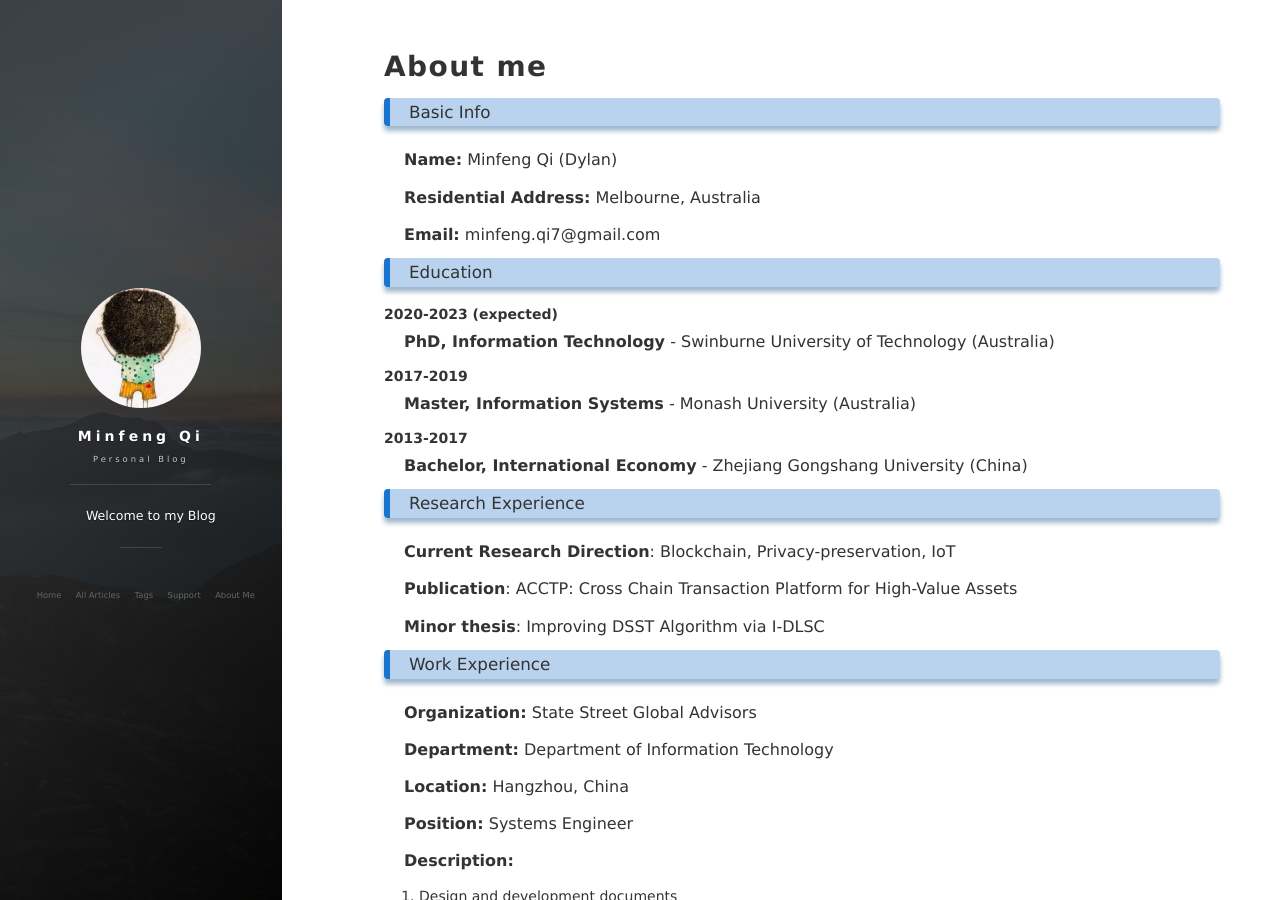
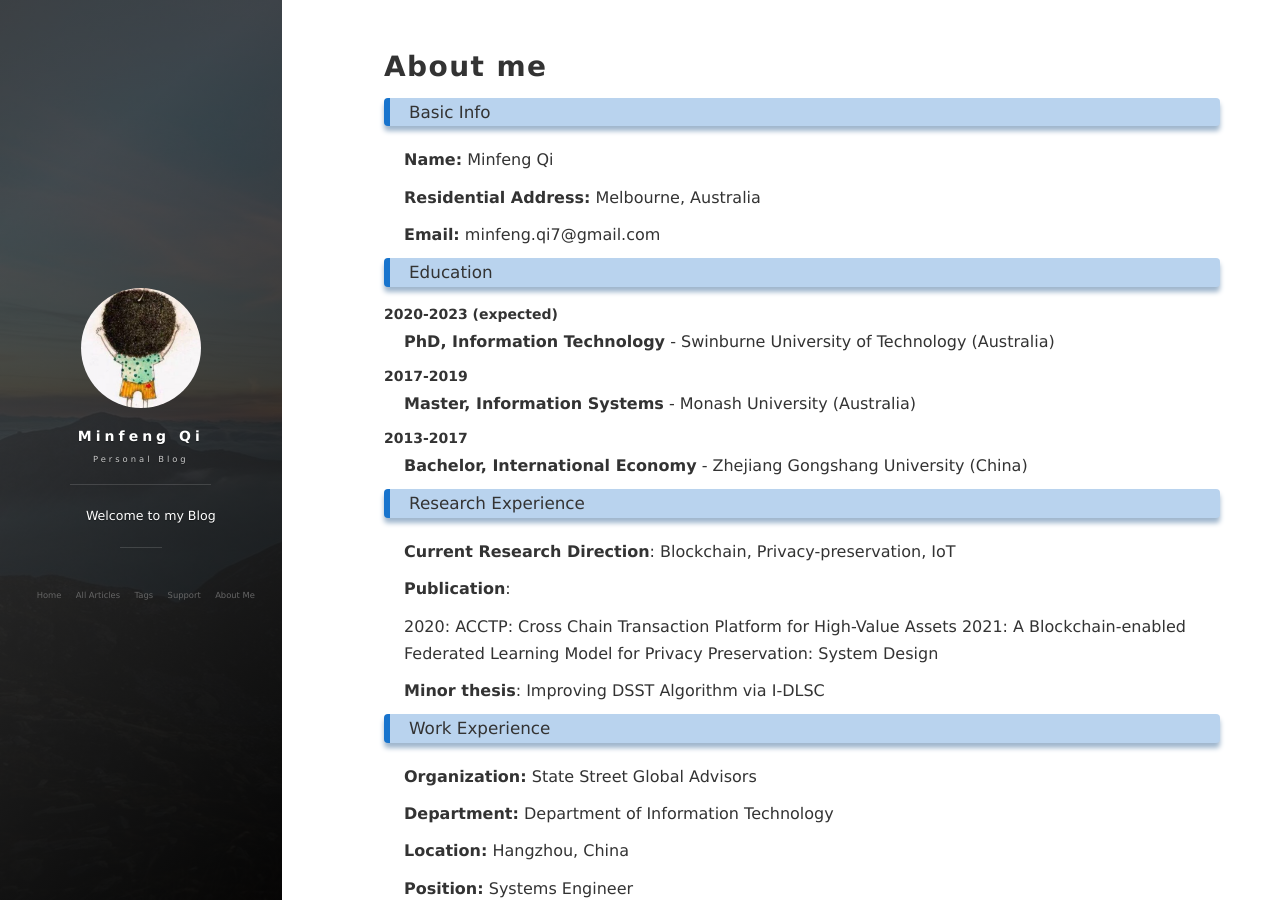
Before and after one commit to Minfeng-Qi/Minfeng-Qi.github.io, a Jekyll site: the page built from about.md, in a window 1280 px wide and 900 px high. Built offline with Jekyll 4.4.1, drawn with Linux system fonts in a browser that asks for light colours; nearby versions of some CDN libraries; comment, search, counter and statistics services are not loaded.

Commit message:
info_update

```diff
--- a/about.md
+++ b/about.md
@@ -6,7 +6,7 @@ published: true
 
 <h3>Basic Info</h3>
 
-**Name:** Minfeng Qi (Dylan)
+**Name:** Minfeng Qi
 
 **Residential Address:** Melbourne, Australia
 
@@ -31,7 +31,10 @@ published: true
 
 **Current Research Direction**: Blockchain, Privacy-preservation, IoT
 
-**Publication**: ACCTP: Cross Chain Transaction Platform for High-Value Assets
+**Publication**:
+
+2020: ACCTP: Cross Chain Transaction Platform for High-Value Assets
+2021: A Blockchain-enabled Federated Learning Model for Privacy Preservation: System Design
 
 **Minor thesis**: Improving DSST Algorithm via I-DLSC
 
```
